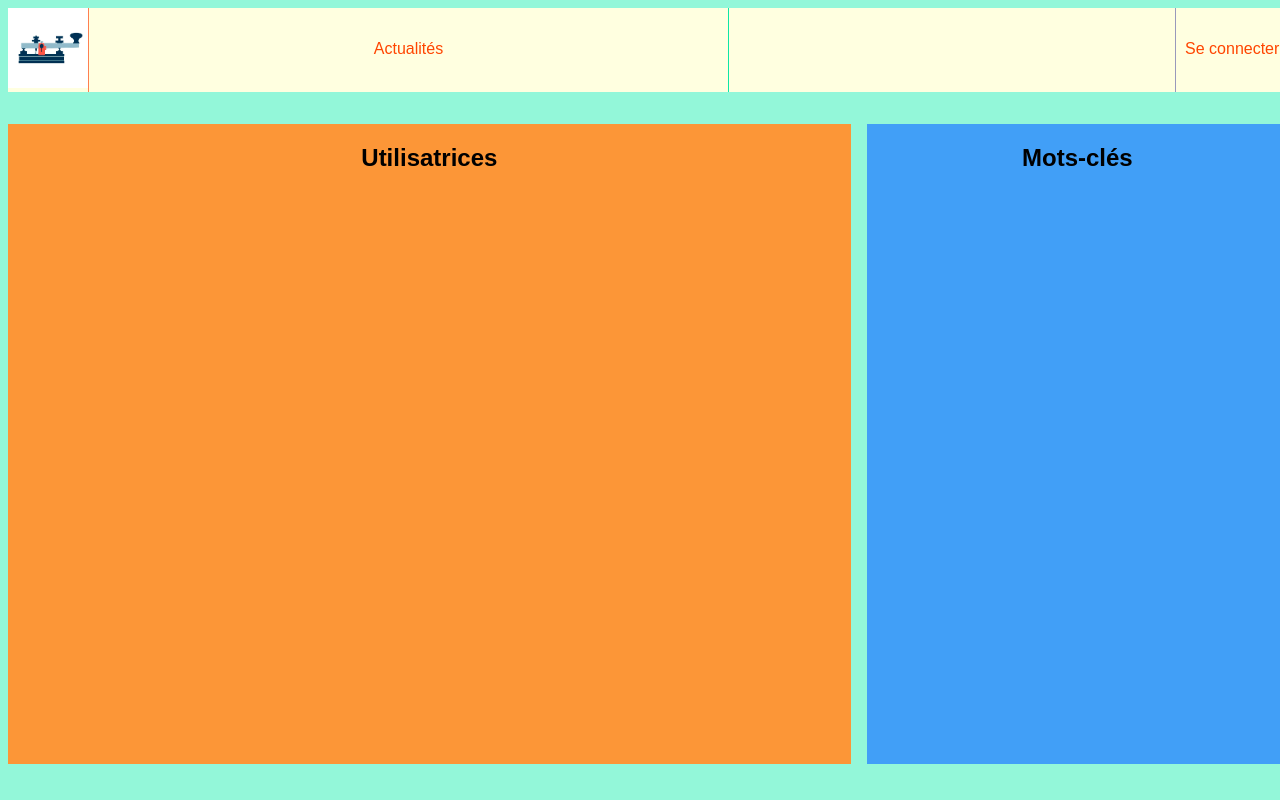
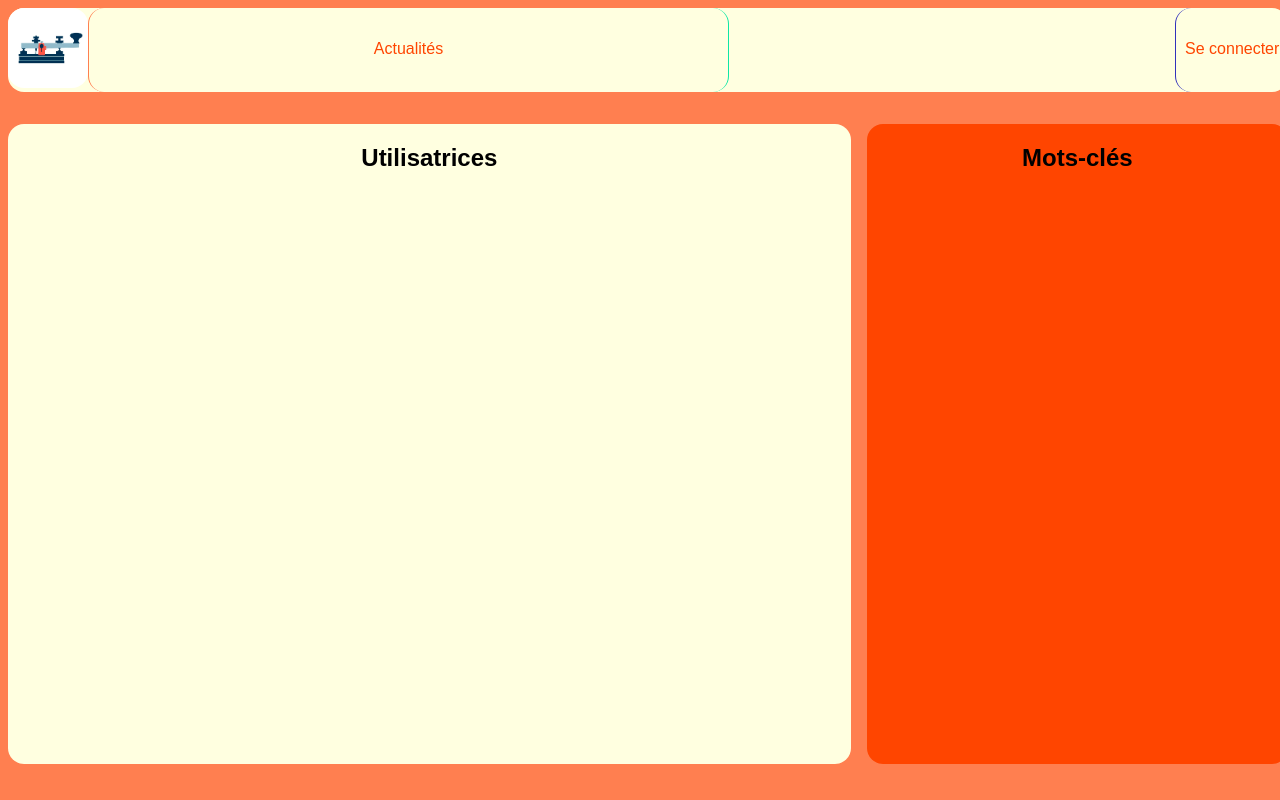
Before and after one commit to adatechschool/project-collectif---reseau-social-php-les-rameurs-baptiste-sonia-vic, a PHP site: page /admin.php in a window 1280 px wide. Run offline with PHP 8.4, Linux system fonts and the light colour scheme; data that the repository does not hold is empty.

Commit message:
Update style.css

```diff
--- a/style.css
+++ b/style.css
@@ -1,5 +1,5 @@
 body{
-    background-color: rgb(147, 247, 217);
+    background-color: rgb(255,127,80);
     font-family: Arial;
 }
 
@@ -12,22 +12,25 @@ body>header{
     width:80em;
     margin:0 auto 2em auto;
     padding:0;
-
+    border-radius: 1em;
 }
 body>header img{
     height:5em;
+    border-radius: 1em;
 }
 body>header #menu {
     display:flex;
     width:50%;
     align-items: stretch;
     border-left: 1px solid rgb(255,127,80);
+    border-radius: 1em;
 }
 body>header #menu a{
     flex:1;
     text-align: center;
     padding-top:2em;
     border-right: 1px solid 	rgb(14, 231, 166);
+    border-radius: 1em;
 }
 body>header a:hover
 {
@@ -38,13 +41,15 @@ body>header #user
 {
     margin-left: auto;
     flex:0.2;
-    border-left: 1px solid #99b;
+    border-left: 1px solid rgb(50, 50, 187);
+    border-radius: 1em;
 }
 body>header #user>a{
     display:block;
     text-align: center;
     padding:2em 0;
     width:100%;
+    border-radius: 1em;
 }
 body>header #user ul{
     display: none;
@@ -74,7 +79,7 @@ body>header #user:hover ul{
     margin:0 auto 2em auto;
 }
 #wrapper aside{
-    background-color: rgb(65, 159, 247);
+    background-color: rgb(255,69,0);
     flex:1;
     padding:1em;
     border-radius: 1em;
@@ -83,6 +88,7 @@ body>header #user:hover ul{
     display: block;
     width:50%;
     margin:auto;
+    border-radius: 1em;
 }
 
 #wrapper main{
@@ -123,8 +129,8 @@ body>header #user:hover ul{
 }
 
 #wrapper.admin{flex-direction: row-reverse}
-#wrapper.admin aside{flex:1;margin-left:1em;border-radius:0;padding:0;}
-#wrapper.admin main{flex:2;background-color: rgb(252, 150, 55);border-radius: 0;padding:0;}
+#wrapper.admin aside{flex:1;margin-left:1em;border-radius:1em;padding:0;}
+#wrapper.admin main{flex:2;background-color: rgb(255,255,224);border-radius: 1em;padding:0;}
 #wrapper.admin h2{text-align: center;}
 #wrapper.admin h3{margin:0;}
 #wrapper.admin nav{text-align: right;}
```
